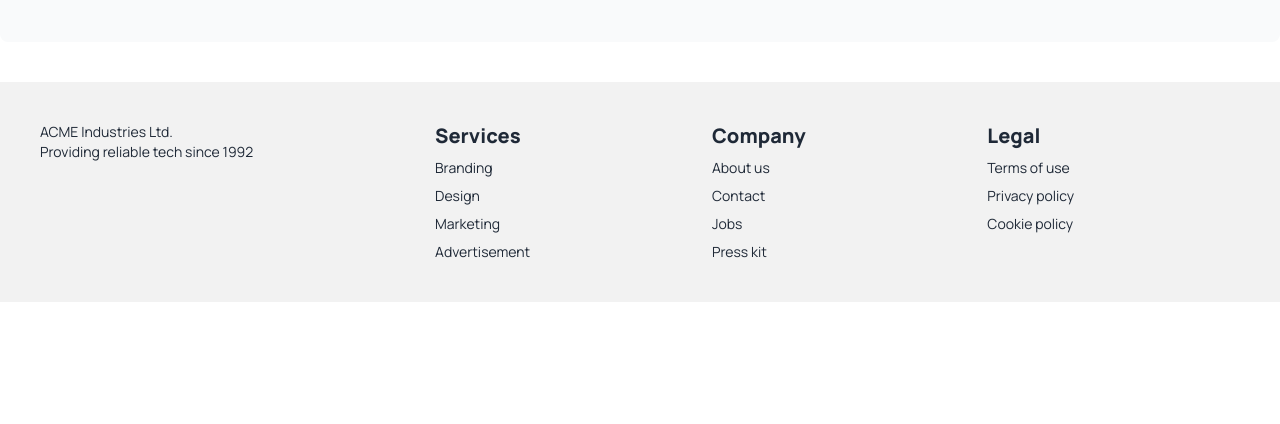
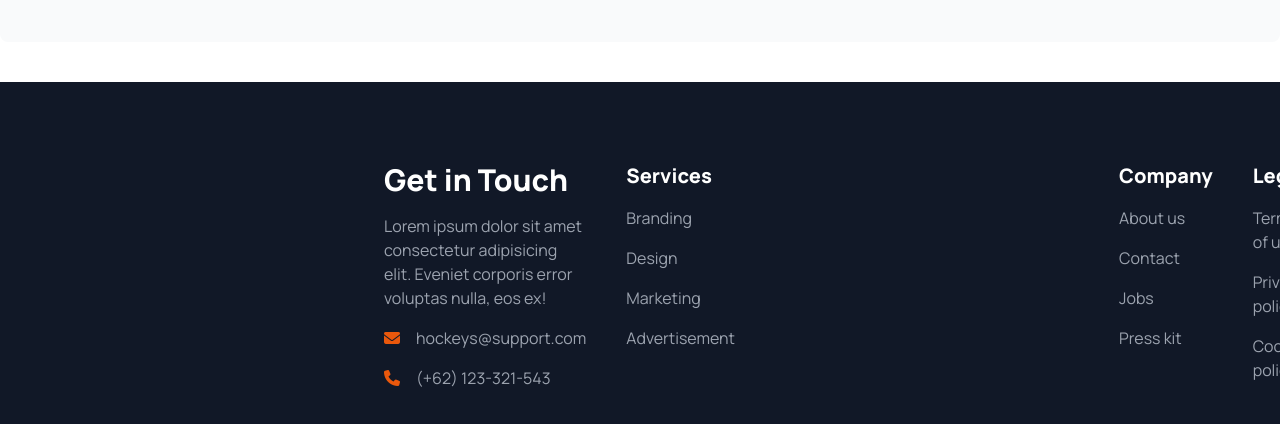
Before and after one commit to RabbitFactory/Assignment---03, a plain HTML site: page index.html in a window 1280 px wide. Shown: the part 5145-5569 px from the top of the page. Before the commit the page ends 5447 px from the top, so only its background shows below. Drawn offline with nearby package versions, Linux system fonts and the light colour scheme.

Commit message:
completed now need to fix bugs

```diff
--- a/index.html
+++ b/index.html
@@ -665,12 +665,14 @@
                     </div>
                     <div class="flex-1 space-y-2">
                         <h2 class="font-extrabold">Phone Number</h2>
-                        <input class="bg-gray-100 p-4 rounded-lg w-full" type="text" placeholder="Enter your phone number">
+                        <input class="bg-gray-100 p-4 rounded-lg w-full" type="text"
+                                placeholder="Enter your phone number">
                     </div>
                 </div>
                 <div class="space-y-2">
                     <h2 class="font-extrabold">Message</h2>
-                    <textarea class="bg-gray-100 p-4 rounded-lg w-full" name="" id="" cols="30" rows="10" placeholder="Write your message"></textarea>
+                    <textarea class="bg-gray-100 p-4 rounded-lg w-full" name="" id="" cols="30" rows="10"
+                            placeholder="Write your message"></textarea>
                 </div>
                 <button class="btn btn-error text-white w-full">
                     Send Message
@@ -682,7 +684,8 @@
         <!-- Social Media -->
 
 
-        <div class="bg-gray-50 flex flex-col justify-center items-center py-16 my-10 text-3xl gap-8 rounded-lg mx-4 lg:mx-0">
+        <div
+                class="bg-gray-50 flex flex-col justify-center items-center py-16 my-10 text-3xl gap-8 rounded-lg mx-4 lg:mx-0">
             <h3 class="font-extrabold">Social Media</h3>
             <div class="flex gap-10">
                 <i class="fa-brands fa-twitter"></i>
@@ -693,31 +696,44 @@
         </div>
     </main>
 
-    <footer class="footer p-10 bg-base-200 text-base-content">
-        <aside>
-
-            <p>ACME Industries Ltd.<br>Providing reliable tech since 1992</p>
-        </aside>
-        <nav>
-            <h6 class="text-xl font-extrabold">Services</h6>
-            <a class="link link-hover">Branding</a>
-            <a class="link link-hover">Design</a>
-            <a class="link link-hover">Marketing</a>
-            <a class="link link-hover">Advertisement</a>
-        </nav>
-        <nav>
-            <h6 class="text-xl font-extrabold">Company</h6>
-            <a class="link link-hover">About us</a>
-            <a class="link link-hover">Contact</a>
-            <a class="link link-hover">Jobs</a>
-            <a class="link link-hover">Press kit</a>
-        </nav>
-        <nav>
-            <h6 class="text-xl font-extrabold">Legal</h6>
-            <a class="link link-hover">Terms of use</a>
-            <a class="link link-hover">Privacy policy</a>
-            <a class="link link-hover">Cookie policy</a>
-        </nav>
+    <footer class="flex justify-between flex-col px-8 lg:flex-row bg-gray-900 text-white lg:px-96 py-20 gap-10">
+        <div class="flex flex-col gap-4 items-center lg:items-start">
+            <h2 class="text-3xl font-extrabold">Get in Touch</h2>
+            <p class= "max-w-80 text-gray-400 text-center lg:text-start">Lorem ipsum dolor sit amet consectetur adipisicing elit.
+                Eveniet corporis error voluptas nulla, eos ex!</p>
+            <div class="flex gap-4  items-center">
+                <i class="fa-solid fa-envelope text-orange-600"></i>
+                <p class="text-gray-400">hockeys@support.com</p>
+            </div>
+            <div class="flex gap-4  items-center">
+                <i class="fa-solid fa-phone text-orange-600"></i>
+                <p class="text-gray-400">(+62) 123-321-543</p>
+            </div>
+        </div>
+        <div class="flex justify-center gap-16 lg:gap-96">
+            <div class="flex flex-col gap-4 items-center lg:items-start">
+                <h6 class="text-xl font-extrabold">Services</h6>
+                <p class="text-gray-400" class="link link-hover">Branding</p>
+                <p class="text-gray-400" class="link link-hover">Design</p>
+                <p class="text-gray-400" class="link link-hover">Marketing</p>
+                <p class="text-gray-400" class="link link-hover">Advertisement</p>
+            </div>
+            <div class="flex flex-col gap-4 items-center lg:items-start">
+                <h6 class="text-xl font-extrabold">Company</h6>
+                <p class="text-gray-400" class="link link-hover">About us</p>
+                <p class="text-gray-400" class="link link-hover">Contact</p>
+                <p class="text-gray-400" class="link link-hover">Jobs</p>
+                <p class="text-gray-400" class="link link-hover">Press kit</p>
+            </div>
+        </div>
+        <div class="flex justify-center ">
+            <div class="flex flex-col gap-4 items-center lg:items-start">
+                <h6 class="text-xl font-extrabold">Legal</h6>
+                <p class="text-gray-400" class="link link-hover">Terms of use</p>
+                <p class="text-gray-400" class="link link-hover">Privacy policy</p>
+                <p class="text-gray-400" class="link link-hover">Cookie policy</p>
+            </div>
+        </div>
     </footer>
 </body>
 
```
